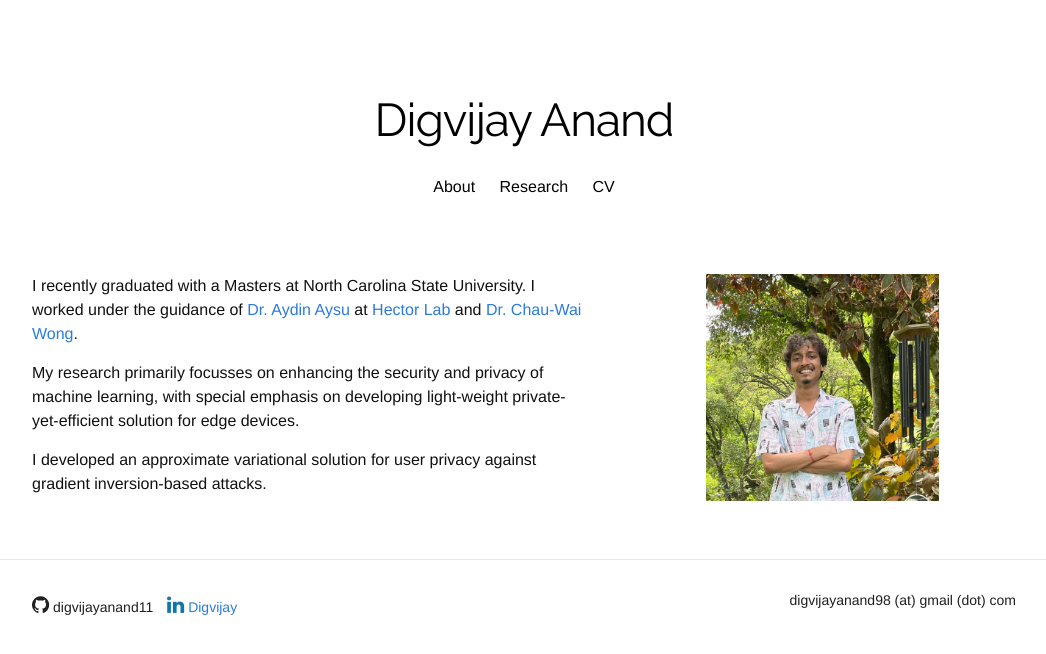
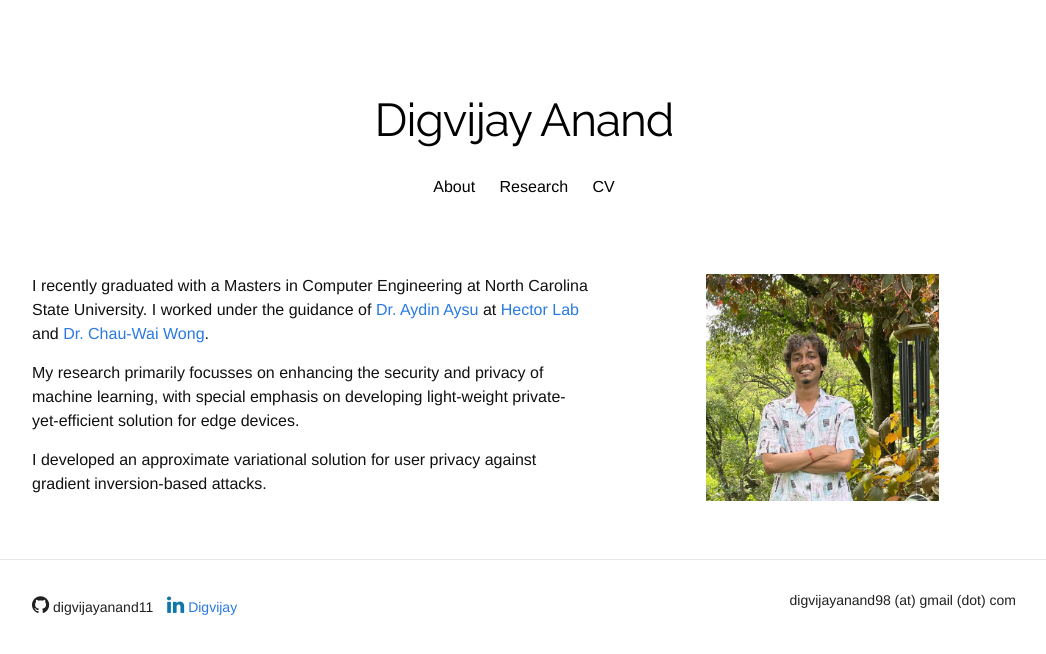
Before and after one commit to digvijayanand11/digvijayanand11.github.io, a Jekyll site: the page built from index.html, in a window 1280 px wide. Shown: the top 654 px of the page, without its empty margins (116-1162 px from the left). Built offline with Jekyll 4.4.1, drawn with Linux system fonts in a browser that asks for light colours; nearby versions of some CDN libraries; some web fonts are replaced; a style sheet for code colours, icons or effects is not loaded.

Commit message:
Update index.html

```diff
--- a/index.html
+++ b/index.html
@@ -6,7 +6,7 @@ title: "Digvijay Anand"
 
 <div class="row">
 	<div class="seven columns">
-		<p> I recently graduated with a Masters at North Carolina State University. I worked under the
+		<p> I recently graduated with a Masters in Computer Engineering at North Carolina State University. I worked under the
 			guidance of <a href="https://ece.ncsu.edu/people/aaysu/">Dr. Aydin Aysu</a> at <a href="https://research.ece.ncsu.edu/aaysu/">Hector Lab</a> and <a href="https://ncsu-wong.org/">Dr. Chau-Wai Wong</a>.
 		<p> My research primarily focusses on enhancing the security and privacy of machine learning, with special emphasis on developing light-weight private-yet-efficient solution for edge devices.
 		<p> I developed an approximate variational solution for user privacy against gradient inversion-based attacks.
```
